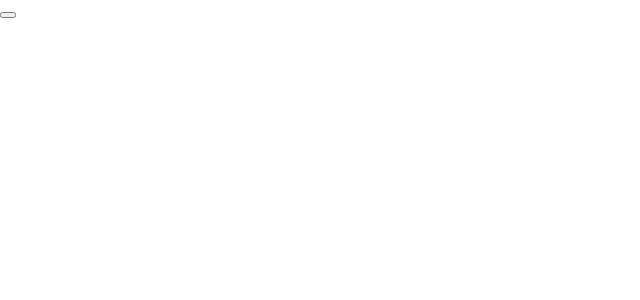
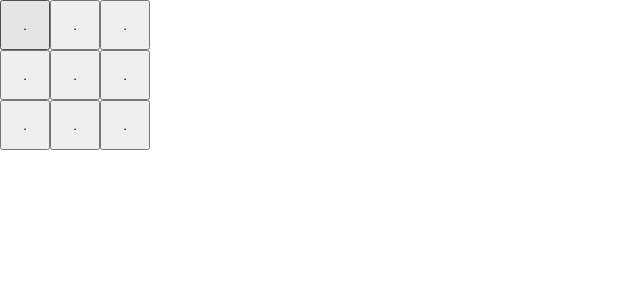
Before and after one commit to TheProdigy161/NodeJsGame, an Angular app in the folder client/: page / in a window 1280 px wide. Shown: the top 300 px of the page, without its empty margins (0-640 px from the left). Built offline with nearby package versions, Linux system fonts and the light colour scheme.

Commit message:
Updated to add visual board for playing. Also fixed some issues with wind conditions and game results

```diff
--- a/client/src/app/app.component.html
+++ b/client/src/app/app.component.html
@@ -1 +1,5 @@
-<button mat-raised-button (click)="update"></button>
+<div *ngFor="let line of board; let x = index">
+  <button mat-raised-button *ngFor="let square of line; let y = index" (click)="updateBoard(x, y)">{{board[x][y]}}</button>
+</div>
+
+<div *ngIf="gameResult">Game Result: {{gameResult}}</div>
--- a/client/src/app/app.component.scss
+++ b/client/src/app/app.component.scss
@@ -0,0 +1,6 @@
+button {
+  min-width: 50px;
+  max-width: 50px;
+  min-height: 50px;
+  max-height: 50px;
+}
--- a/client/src/app/app.component.ts
+++ b/client/src/app/app.component.ts
@@ -1,11 +1,11 @@
-import { Component } from '@angular/core';
+import { Component, OnInit } from '@angular/core';
 
 @Component({
   selector: 'app-root',
   templateUrl: './app.component.html',
   styleUrls: ['./app.component.scss']
 })
-export class AppComponent {
+export class AppComponent implements OnInit {
   topLeft: number[] = [0,0];
   topMid: number[] = [1,0];
   topRight: number[] = [2,0];
@@ -22,14 +22,22 @@ export class AppComponent {
   winConditions: number[][][] = [];
   board: string[][] = [];
   turnCount: number = 1;
+  gameResult: string | null = null;
+
+  constructor() { }
+
+  ngOnInit(): void {
+    this.createWinConditions();
+    this.createNewTicTacToeBoard();
+  }
 
   // Creates a new tic-tac-toe board.
   createNewTicTacToeBoard(): void {
     // Clear down the board.
     this.board = [
-      ['', '', ''],
-      ['', '', ''],
-      ['', '', ''],
+      ['.', '.', '.'],
+      ['.', '.', '.'],
+      ['.', '.', '.'],
     ];
   }
 
@@ -37,7 +45,7 @@ export class AppComponent {
   createWinConditions(): void {
     this.winConditions = [
       [this.topLeft, this.topMid, this.topRight],    // Top line horizontal
-      [this.midLeft, this.midMid, this.midLeft],     // Middle line horizontal
+      [this.midLeft, this.midMid, this.midRight],    // Middle line horizontal
       [this.botLeft, this.botMid, this.botRight],    // Bottom line horizontal
 
       [this.topLeft, this.midLeft, this.botLeft],    // Left line vertical
@@ -52,11 +60,14 @@ export class AppComponent {
   // Gets the current board piece.
   getCurrentBoardPiece(): string {
     // Assume that player 1 will always be 'X' for the time being.
-    return this.boardPieces[this.turnCount - 1];
+    return this.boardPieces[this.turnCount % 2];
   }
 
   // Update board when a square is selected.
   updateBoard(x: number, y: number): void {
+    if (this.isTileTaken(x, y) || this.isGameOver())
+      return;
+
     // Get board piece based on wich player is making a move.
     let boardPiece: string = this.getCurrentBoardPiece();
 
@@ -66,20 +77,29 @@ export class AppComponent {
     this.turnCount++;
 
     // Check if the game is over.
-    let gameResult: string | null = this.isGameOver();
+    this.checkGameOver();
   }
 
   // Checks if any of the lines on the board meet the win criteria.
-  isGameOver(): string | null {
+  checkGameOver(): void {
     // Loop through each win condition and see if won.
     this.winConditions.forEach(c => {
       this.boardPieces.forEach(bp => {
         if (this.isLineWon(c, bp))
-          return bp;
+        {
+          this.gameResult = bp;
+          console.log(`Win condition: ${JSON.stringify(c)}`);
+          return;
+        }
       })
     });
 
-    return null;
+    if (this.gameResult === null && this.turnCount - 1 === 9)
+      this.gameResult = "Draw";
+  }
+
+  isGameOver(): boolean {
+    return this.gameResult !== null;
   }
 
   // Checks if the win condition provided has been won by the provided piece.
@@ -95,4 +115,8 @@ export class AppComponent {
 
     return false;
   }
+
+  isTileTaken(x: number, y: number): boolean {
+    return this.board[x][y] !== '.';
+  }
 }
--- a/client/tsconfig.json
+++ b/client/tsconfig.json
@@ -8,7 +8,7 @@
     "strict": true,
     "noImplicitOverride": true,
     "noPropertyAccessFromIndexSignature": true,
-    "noImplicitReturns": true,
+    "noImplicitReturns": false,
     "noFallthroughCasesInSwitch": true,
     "sourceMap": true,
     "declaration": false,
```
